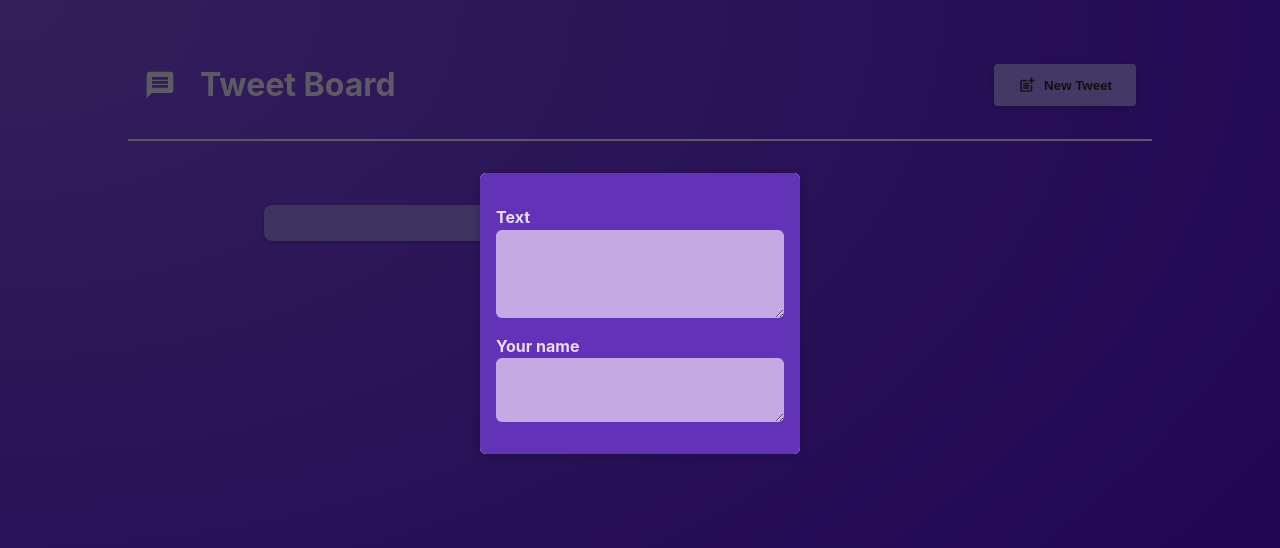
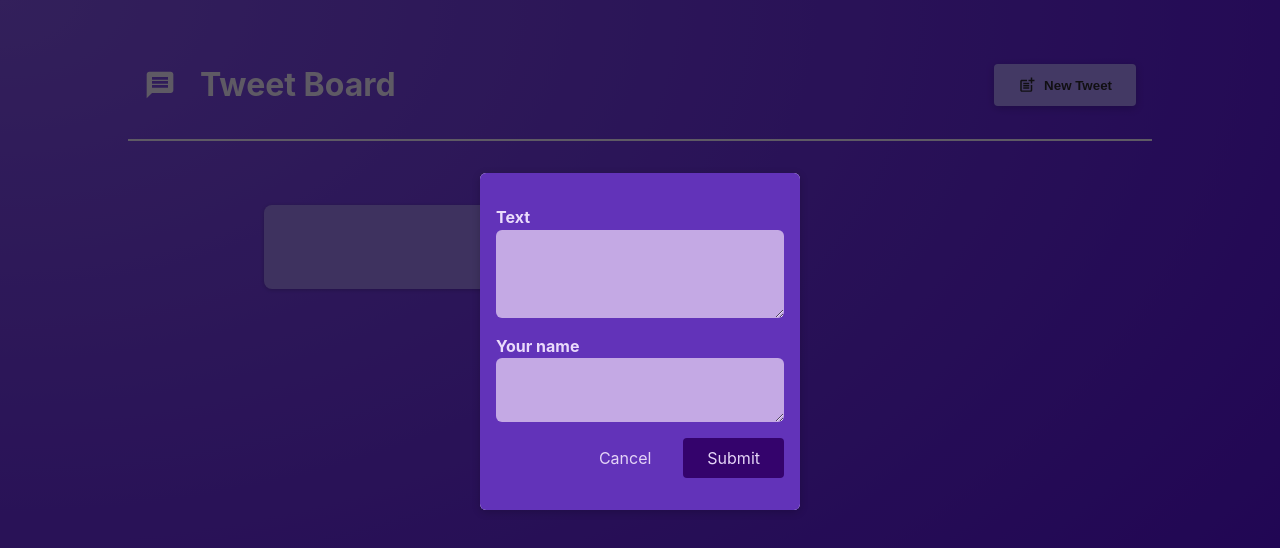
Before and after one commit to amxxrsuhail/tweetsBoard-React, a React (Create React App) app: page / in a window 1280 px wide. Both pictures are taken after a click on the button "New Tweet". Shown: the top 548 px of the page. Built offline with nearby package versions, Linux system fonts and the light colour scheme.

Commit message:
Add cancel button to new post

```diff
--- a/src/App.jsx
+++ b/src/App.jsx
@@ -33,6 +33,7 @@ function App() {
             <NewPost
               onBodyChange={bodyHandler}
               onAuthorChange={authorHandler}
+              onCancel={hideModalHandler}
             />
           </Modal>
         ) : null}
--- a/src/components/NewPost.jsx
+++ b/src/components/NewPost.jsx
@@ -22,6 +22,10 @@ function NewPost(props) {
           onChange={props.onAuthorChange}
         ></textarea>
       </p>
+      <p className={classes.actions}>
+        <button type="button" onClick={props.onCancel}>Cancel</button>
+        <button>Submit</button>
+      </p>
     </form>
   );
 }
--- a/src/components/PostList.jsx
+++ b/src/components/PostList.jsx
@@ -5,6 +5,7 @@ function PostList(props) {
   return (
     <ul className={classes.posts}>
       <Post author={props.newAuthor} body={props.newBody} />
+      <Post author="Ameer" body="I love React" />
     </ul>
   );
 }
```
